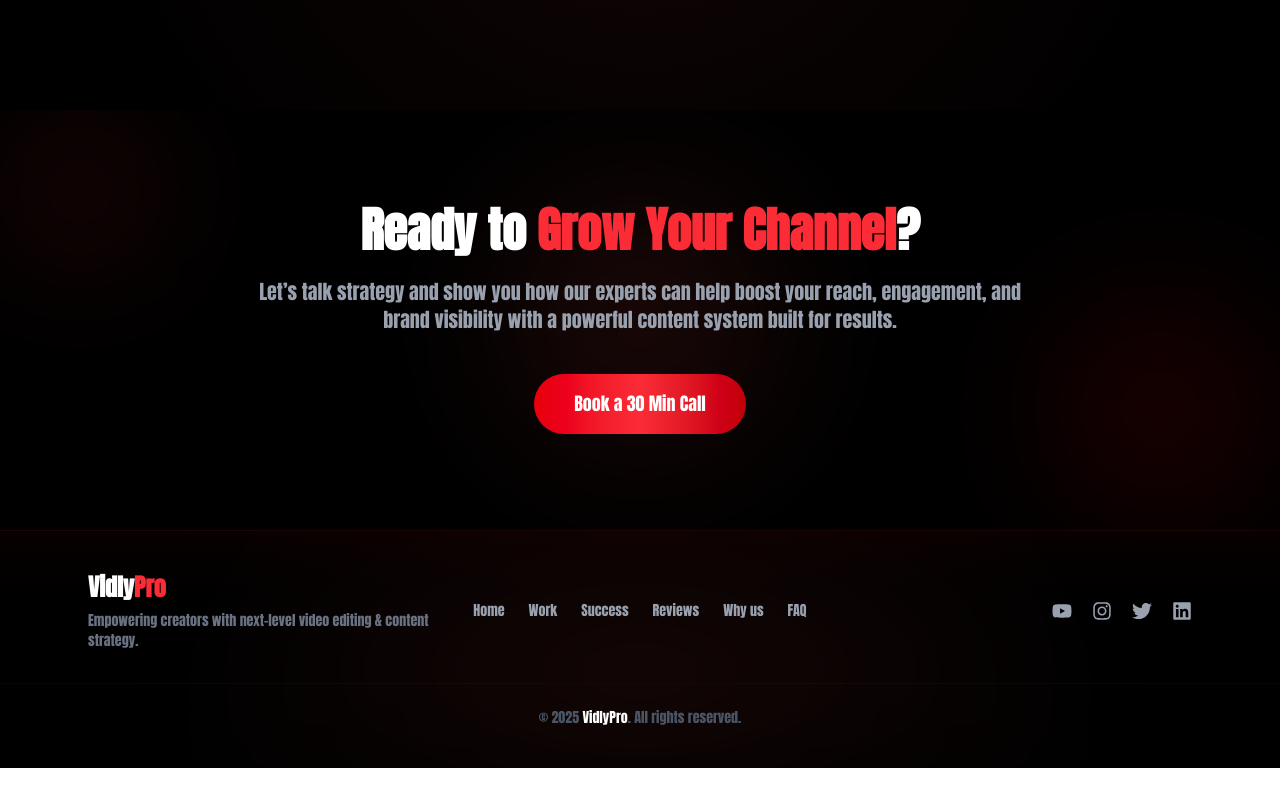
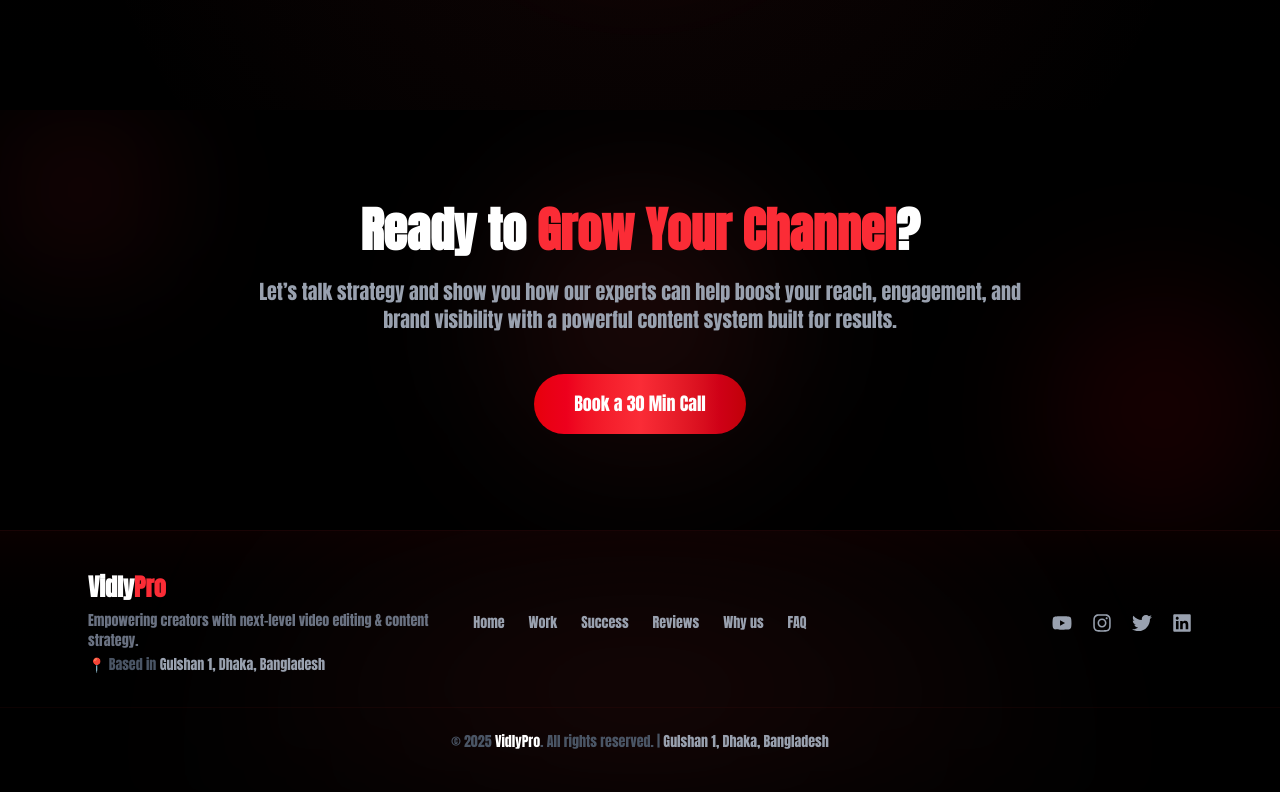
Before and after one commit to RashedujjamanNoor/agv, a React (Vite) app: page / in a window 1280 px wide. Shown: the part 6128-6920 px from the top of the page. Before the commit the page ends 6896 px from the top, so only its background shows below. Built offline with nearby package versions, Linux system fonts and the light colour scheme.

Commit message:
add location in footer

```diff
--- a/src/components/Footer.jsx
+++ b/src/components/Footer.jsx
@@ -21,6 +21,10 @@ export default function Footer() {
           <p className="text-sm text-gray-500 mt-2">
             Empowering creators with next-level video editing & content
             strategy.
+          </p>
+          <p className="text-sm text-gray-600 mt-1">
+            📍 Based in{" "}
+            <span className="text-gray-400">Gulshan 1, Dhaka, Bangladesh</span>
           </p>
         </motion.div>
 
@@ -89,7 +93,8 @@ export default function Footer() {
       <div className="relative z-10 mt-8 border-t border-red-900/10 pt-6 text-center text-sm text-gray-600">
         © {new Date().getFullYear()}{" "}
         <span className="text-white font-medium">VidlyPro</span>. All rights
-        reserved.
+        reserved. |
+        <span className="text-gray-400"> Gulshan 1, Dhaka, Bangladesh</span>
       </div>
     </footer>
   );
```
